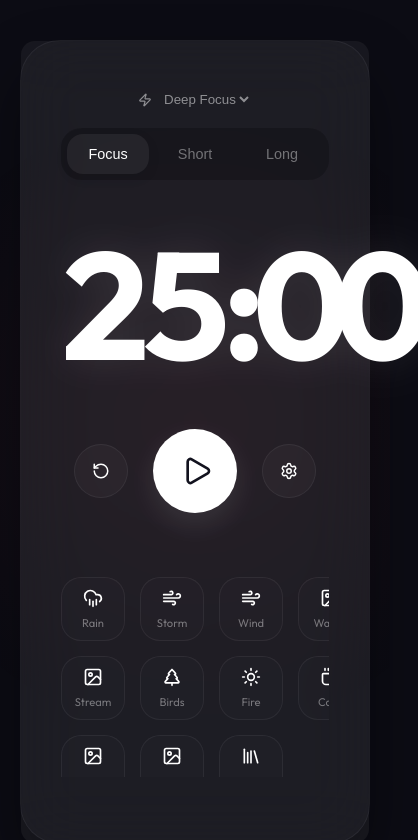
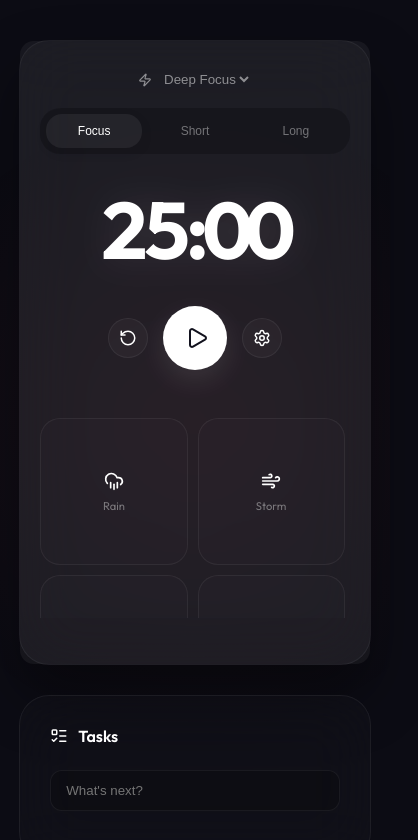
Before and after one commit to haliskoc/blanket_web, a React (Vite) app: page / in a window 390 px wide. Shown: the top 840 px of the page, 418 px wide, since content can reach past the window. Built offline with nearby package versions, Linux system fonts and the light colour scheme.

Commit message:
Responsive Design: Added tablet and mobile support with optimized typography and layouts

```diff
--- a/src/index.css
+++ b/src/index.css
@@ -419,3 +419,84 @@ body.theme-rain .rain-overlay {
   border-radius: 40px;
   padding: 40px;
 }
+
+/* Tablet & Mobile Responsiveness */
+@media (max-width: 1024px) {
+  .app-wrapper {
+    max-width: 95%;
+    padding: 20px 0;
+  }
+}
+
+@media (max-width: 768px) {
+  .timer-display {
+    font-size: 7.5rem;
+    margin-bottom: 2.5rem;
+  }
+
+  .premium-card {
+    padding: 40px 30px;
+  }
+
+  h1 {
+    font-size: 1.8rem;
+    margin-bottom: 2rem;
+  }
+
+  .sound-list {
+    grid-template-columns: repeat(3, 1fr);
+  }
+}
+
+@media (max-width: 480px) {
+  #root {
+    padding: 20px 10px;
+  }
+
+  .timer-display {
+    font-size: 5rem;
+  }
+
+  .premium-card {
+    padding: 30px 20px;
+    border-radius: 30px;
+  }
+
+  .timer-controls {
+    gap: 15px;
+    margin-bottom: 3rem;
+  }
+
+  .play-pause-btn {
+    width: 64px;
+    height: 64px;
+  }
+
+  .play-pause-btn svg {
+    width: 24px;
+    height: 24px;
+  }
+
+  .icon-btn {
+    width: 40px;
+    height: 40px;
+  }
+
+  .sound-list {
+    grid-template-columns: repeat(2, 1fr);
+    gap: 10px;
+  }
+
+  .mode-btn {
+    font-size: 0.75rem;
+    padding: 10px 5px;
+  }
+
+  .mode-switcher {
+    margin-bottom: 2.5rem;
+  }
+
+  h1 {
+    font-size: 1.5rem;
+  }
+}
```
